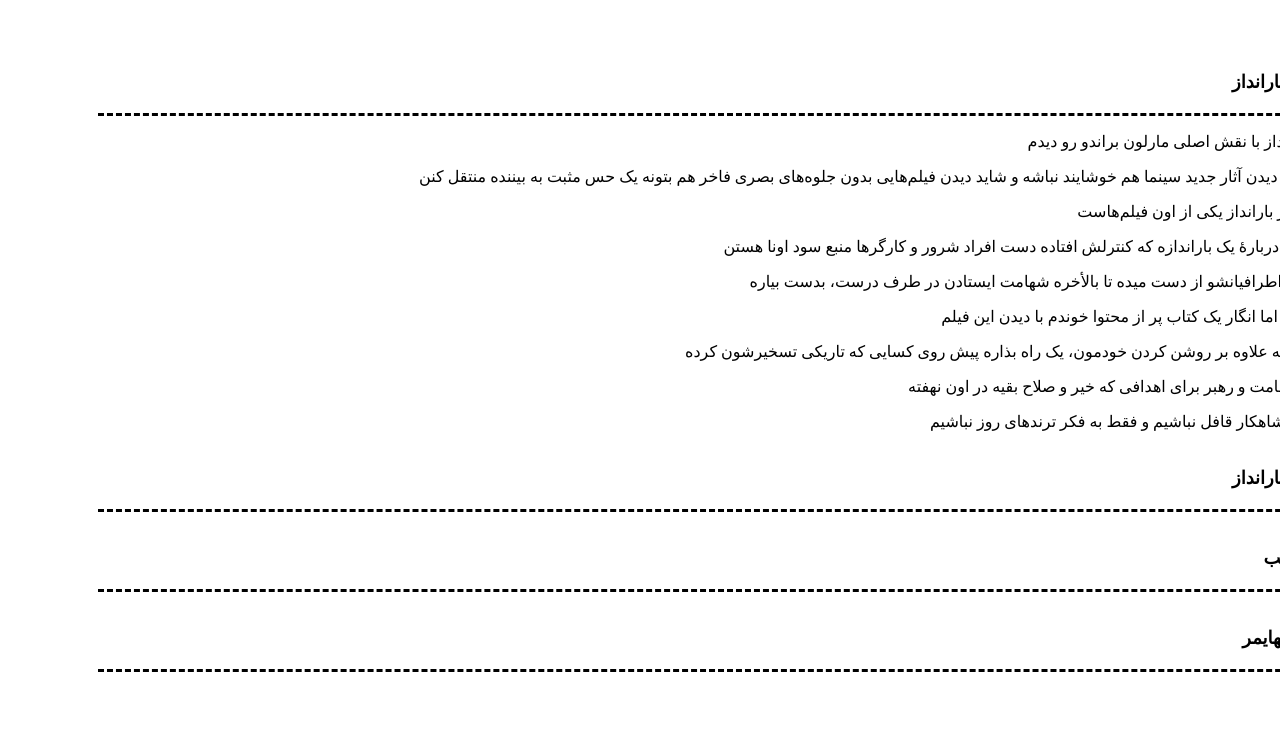
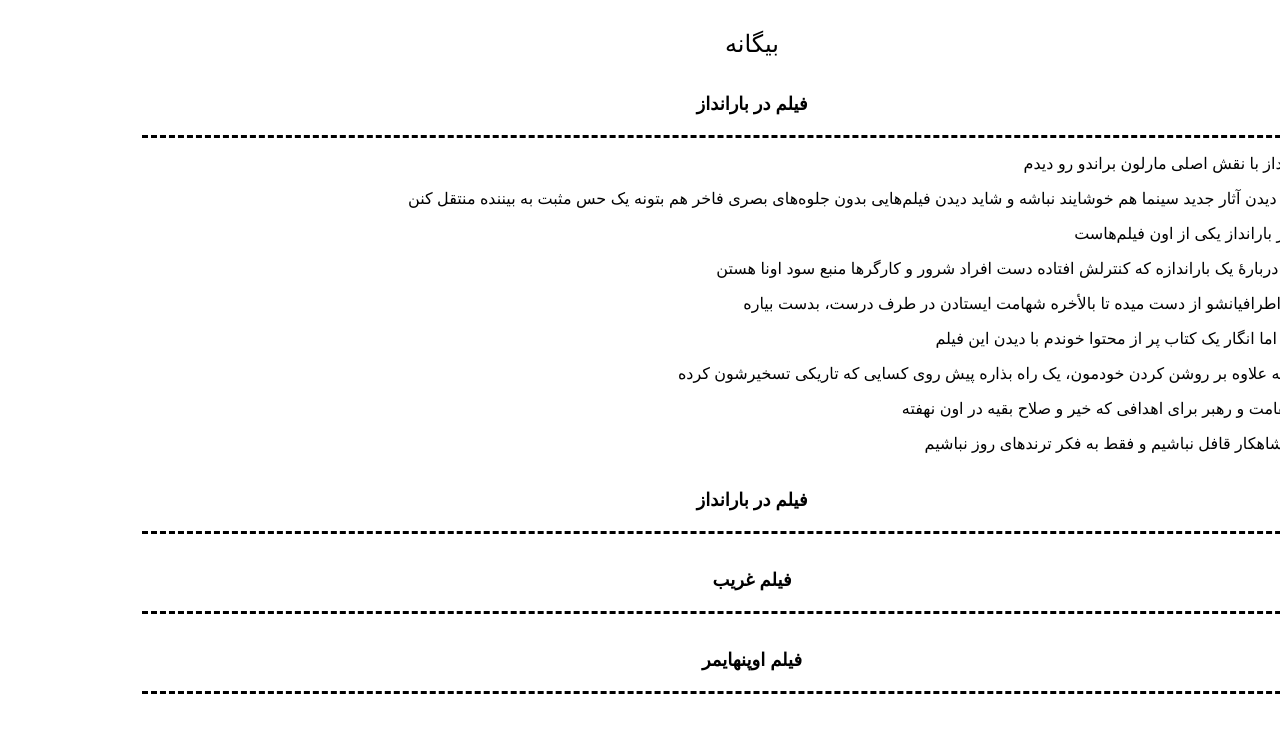
Before and after one commit to darkblog/darkblog.github.io, a Jekyll site: the page built from _posts/2023-8-7-3.md, in a window 1280 px wide. Shown: the top 733 px of the page. Built offline with Jekyll 4.4.1, drawn with Linux system fonts in a browser that asks for light colours.

Commit message:
Update default.html

```diff
--- a/_layouts/default.html
+++ b/_layouts/default.html
@@ -6,8 +6,7 @@
 <title>{% if page.title %}{{ page.title }}{% else %}{{ site.name }}{% endif %}</title>
 <meta name="description" content="{% if page.excerpt %}{{ page.excerpt | strip_html | strip_newlines | truncate: 160 }}{% else %}{{ site.description }}{% endif %}">
 <link rel="canonical" href="{{ page.url | replace:'index.html','' | prepend: site.baseurl | prepend: site.url }}">
-<style amp-boilerplaa{color:black;text-decoration:none}p{text-align:right}</style>
-</head>te>body{font-family:sans-serif;margin:auto;padding:30px;text-align:center}header{font-size:x-large}h1,h2{font-size:large;padding:20px;border-bottom:dashed black}a{color:black;text-decoration:none}p{text-align:right}</style>
+<style amp-boilerplaat>body{font-family:sans-serif;margin:auto;padding:30px;text-align:center}header{font-size:x-large}h1,h2{font-size:large;padding:20px;border-bottom:dashed black}a{color:black;text-decoration:none}p{text-align:right}</style>
 </head>
 <body>
 <header>
```
